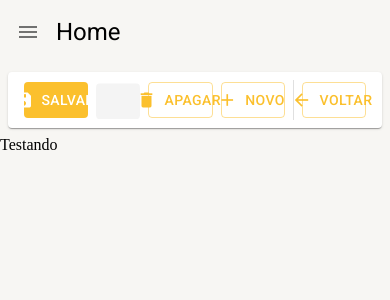
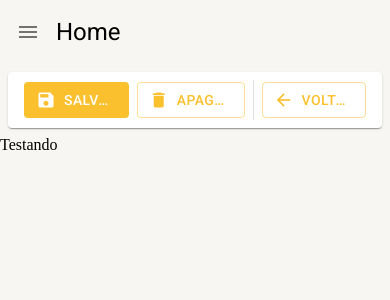
Before and after one commit to jeuchaves/react-typescript-mui, a React (Create React App) app: page /home in a window 390 px wide. Shown: the top 300 px of the page. Built offline with nearby package versions, Linux system fonts and the light colour scheme.

Commit message:
feat: Melhora responsividade das Ferramentas de detalhe

```diff
--- a/src/pages/dashboard/Dashboard.tsx
+++ b/src/pages/dashboard/Dashboard.tsx
@@ -8,7 +8,6 @@ export const Dashboard = () => {
             barraDeFerramentas={(
                 <FerramentasDeDetalhe
                     mostrarBotaoSalvarEFechar
-                    mostrarBotaoSalvarEFecharCarregando
                 />
             )}
         >Testando</LayoutBaseDePagina>
--- a/src/shared/components/ferramentas-de-detalhe/FerramentasDeDetalhe.tsx
+++ b/src/shared/components/ferramentas-de-detalhe/FerramentasDeDetalhe.tsx
@@ -1,4 +1,4 @@
-import { Box, Button, Divider, Icon, Paper, Skeleton, useTheme } from "@mui/material"
+import { Box, Button, Divider, Icon, Paper, Skeleton, Typography, useMediaQuery, useTheme } from "@mui/material"
 
 interface IFerramentasDeDetalheProps {
     textoBotaoNovo?: string;
@@ -44,6 +44,8 @@ export const FerramentasDeDetalhe: React.FC<IFerramentasDeDetalheProps> = ({
 }) => {
 
     const theme = useTheme();
+    const smDown = useMediaQuery(theme.breakpoints.down('sm'));
+    const mdDown = useMediaQuery(theme.breakpoints.down('md'));
 
     return (
         <Box
@@ -63,22 +65,30 @@ export const FerramentasDeDetalhe: React.FC<IFerramentasDeDetalheProps> = ({
                     disableElevation
                     startIcon={<Icon>save</Icon>}
                     onClick={aoClicarEmSalvar}
-                >Salvar</Button>
+                >
+                    <Typography variant="button" whiteSpace='nowrap' textOverflow='ellipsis' overflow='hidden'>
+                        Salvar
+                    </Typography>
+                </Button>
             )}
             {mostrarBotaoSalvarCarregando && (
-                <Skeleton width={110} height={60}/>
+                <Skeleton width={110} height={60} />
             )}
-            {(mostrarBotaoSalvarEFechar && !mostrarBotaoSalvarEFecharCarregando) && (
+            {(mostrarBotaoSalvarEFechar && !mostrarBotaoSalvarEFecharCarregando && !mdDown) && (
                 <Button
                     variant='outlined'
                     color="primary"
                     disableElevation
                     startIcon={<Icon>save</Icon>}
                     onClick={aoClicarEmSalvarEFechar}
-                >Salvar e Voltar</Button>
+                >
+                    <Typography color='primary' variant="button" whiteSpace='nowrap' textOverflow='ellipsis' overflow='hidden'>
+                        Salvar e Voltar
+                    </Typography>
+                </Button>
             )}
-            {mostrarBotaoSalvarEFecharCarregando && (
-                <Skeleton width={110} height={60}/>
+            {(mostrarBotaoSalvarEFecharCarregando && !mdDown) && (
+                <Skeleton width={110} height={60} />
             )}
             {(mostrarBotaoApagar && !mostrarBotaoApagarCarregando) && (
                 <Button
@@ -87,24 +97,34 @@ export const FerramentasDeDetalhe: React.FC<IFerramentasDeDetalheProps> = ({
                     disableElevation
                     startIcon={<Icon>delete</Icon>}
                     onClick={aoClicarEmApagar}
-                >Apagar</Button>
+                >
+                    <Typography color='primary' variant="button" whiteSpace='nowrap' textOverflow='ellipsis' overflow='hidden'>
+                        Apagar
+                    </Typography>
+                </Button>
             )}
             {mostrarBotaoApagarCarregando && (
-                <Skeleton width={110} height={60}/>
+                <Skeleton width={110} height={60} />
             )}
-            {(mostrarBotaoNovo && !mostrarBotaoNovoCarregando) && (
+            {(mostrarBotaoNovo && !mostrarBotaoNovoCarregando && !smDown) && (
                 <Button
                     variant='outlined'
                     color="primary"
                     disableElevation
                     startIcon={<Icon>add</Icon>}
                     onClick={aoClicarEmNovo}
-                >{textoBotaoNovo}</Button>
+                >
+                    <Typography color='primary' variant="button" whiteSpace='nowrap' textOverflow='ellipsis' overflow='hidden'>
+                        {textoBotaoNovo}
+                    </Typography>
+                </Button>
             )}
-            {mostrarBotaoNovoCarregando && (
-                <Skeleton width={110} height={60}/>
+            {(mostrarBotaoNovoCarregando && !smDown) && (
+                <Skeleton width={110} height={60} />
             )}
-            <Divider variant="middle" orientation="vertical" />
+            {(mostrarBotaoVoltar && (mostrarBotaoNovo || mostrarBotaoSalvar || mostrarBotaoSalvarEFechar || mostrarBotaoApagar)) && (
+                <Divider variant="middle" orientation="vertical" />
+            )}
             {(mostrarBotaoVoltar && !mostrarBotaoVoltarCarregando) && (
                 <Button
                     variant='outlined'
@@ -112,10 +132,14 @@ export const FerramentasDeDetalhe: React.FC<IFerramentasDeDetalheProps> = ({
                     disableElevation
                     startIcon={<Icon>arrow_back</Icon>}
                     onClick={aoClicarEmVoltar}
-                >Voltar</Button>
+                >
+                    <Typography color='primary' variant="button" whiteSpace='nowrap' textOverflow='ellipsis' overflow='hidden'>
+                        Voltar
+                    </Typography>
+                </Button>
             )}
             {mostrarBotaoVoltarCarregando && (
-                <Skeleton width={110} height={60}/>
+                <Skeleton width={110} height={60} />
             )}
         </Box>
     )
```
